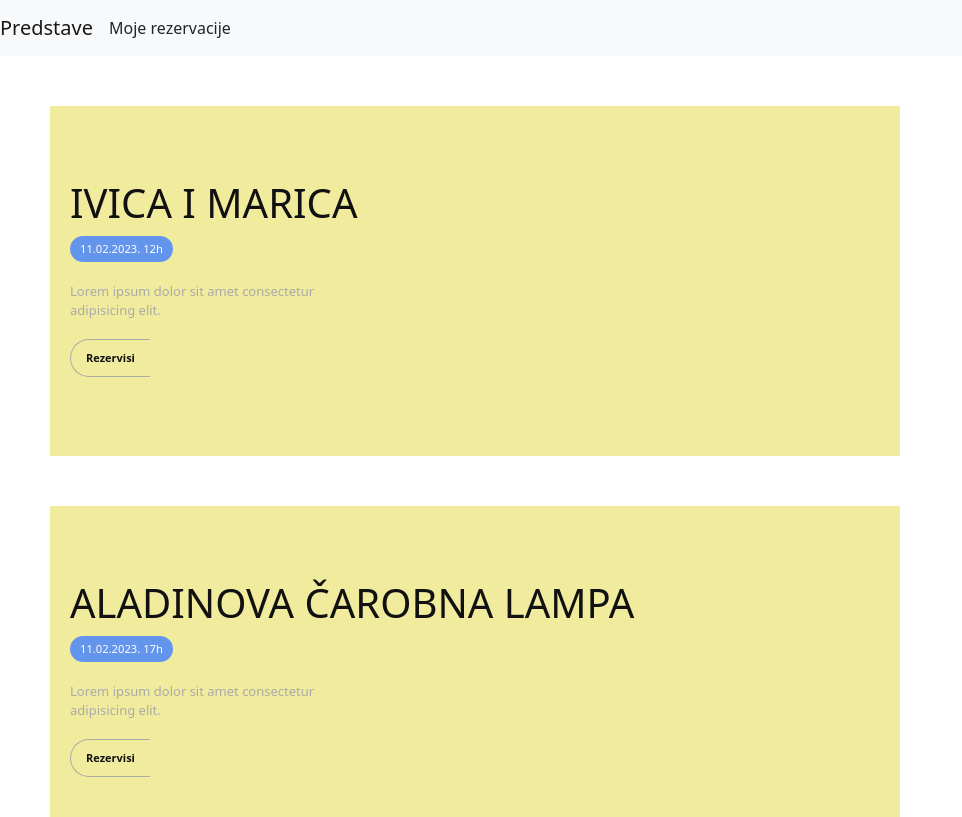
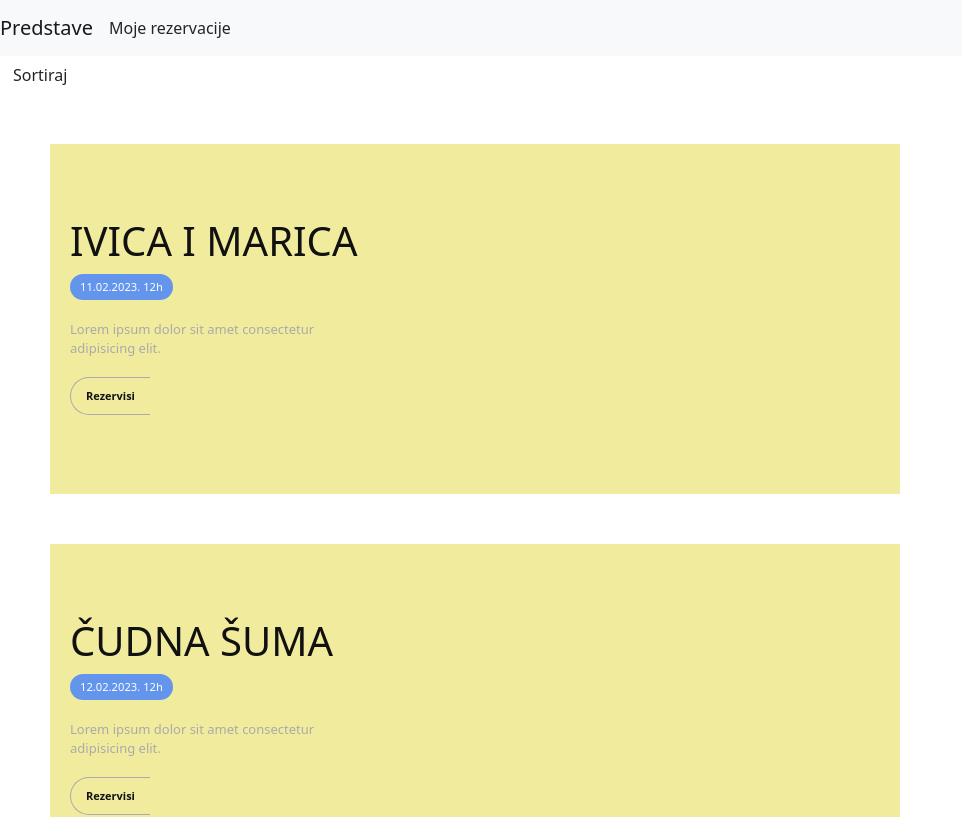
Before and after one commit to DraganaVukasinovic/iteh-domaci-3, a React (Create React App) app: page / in a window 1280 px wide. Shown: the top 817 px of the page, without its empty margins (0-962 px from the left). Built offline with nearby package versions, Linux system fonts and the light colour scheme.

Commit message:
omoguceno sortiranje koriscenjem korisnicki definisanih kuka

```diff
--- a/src/Pocetna.jsx
+++ b/src/Pocetna.jsx
@@ -1,13 +1,37 @@
+import { useState } from "react";
 import Kartica from "./Kartica";
 
 
 
 
  function Pocetna({predstave,rezervisi}) {
+    const [sort, setSort] = useState(true);
+    function sortiraj(){
+
+        setSort(!sort);
+      }
+
+
     return (
 
          <div className="pocetna">
-                {predstave.map((p)=><Kartica key={p.id} p={p} rezervisi={rezervisi}></Kartica>)}
+      <button className="btn primary" onClick={sortiraj}>Sortiraj </button>
+            {sort === true ?
+
+                    predstave
+                    .sort((a, b) => a.cena < b.cena ? -1 : 1)
+                    .map((p)=><Kartica key={p.id} p={p} rezervisi={rezervisi}></Kartica>)
+            :
+                    predstave
+                    .sort((a, b) => a.cena > b.cena ? -1 : 1)
+                    .map((p)=><Kartica key={p.id} p={p} rezervisi={rezervisi}></Kartica>)
+            }
+
+
+
+
+
+
 
          </div>
 
```
